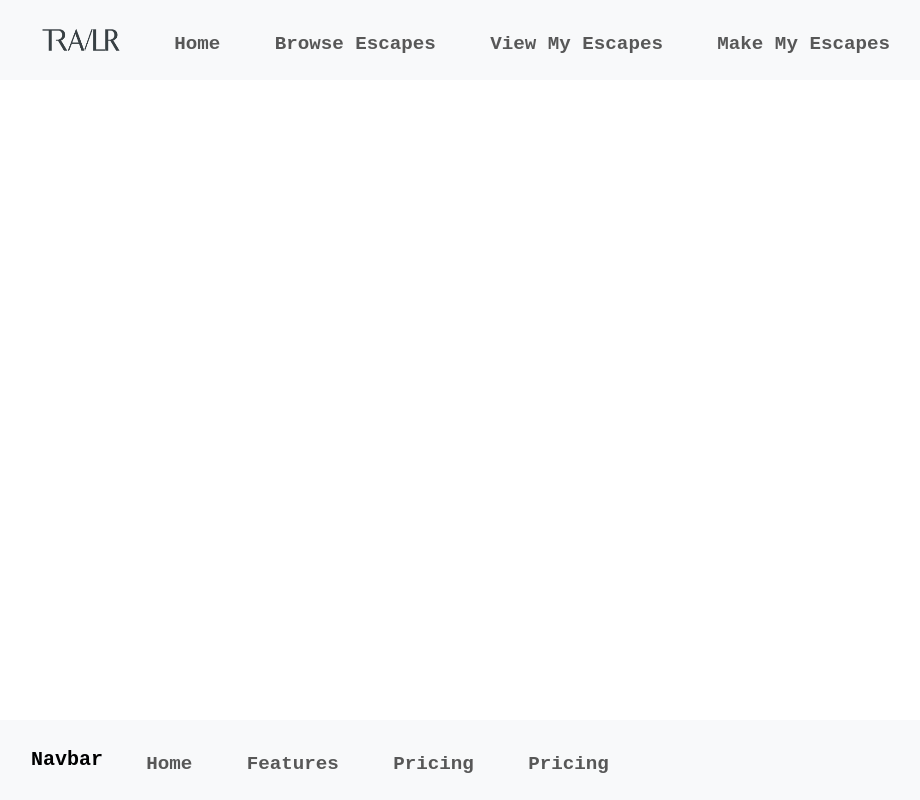
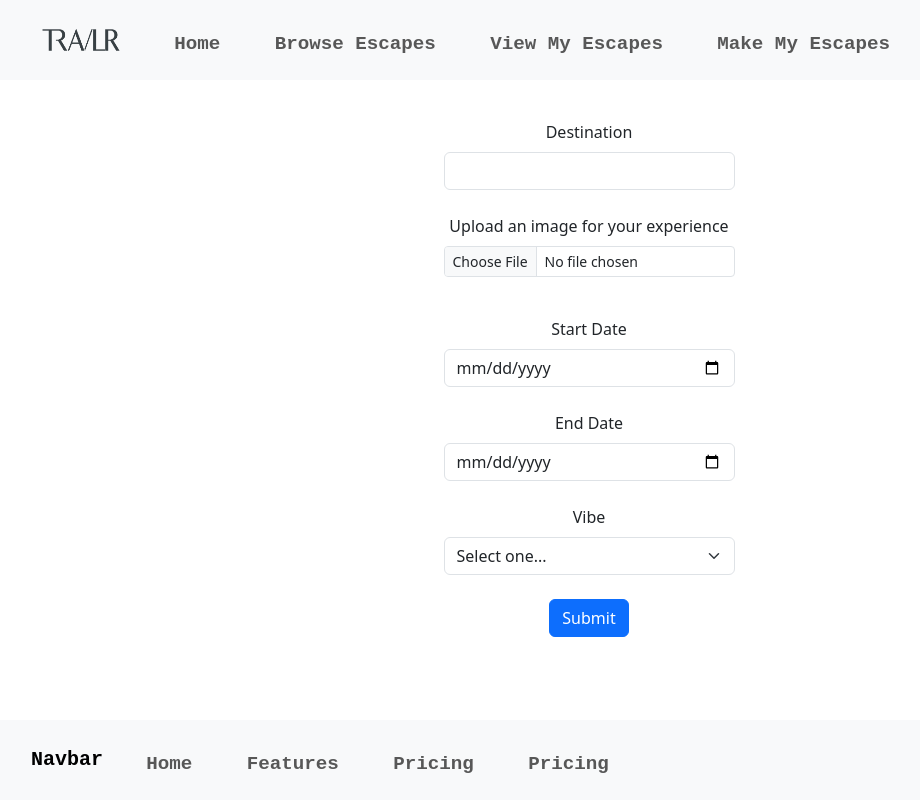
Before and after one commit to vmlayton87/milestone-project-2, a React (Vite) app: page /my_new_escapes in a window 1280 px wide. Shown: the whole page, without its empty margins (51-971 px from the left). Built offline with nearby package versions, Linux system fonts and the light colour scheme.

Commit message:
Contend modified

```diff
--- a/src/client/App.jsx
+++ b/src/client/App.jsx
@@ -22,7 +22,7 @@ function App() {
             <Route path="/inspiration/category_all" element={<Inspirations />} /> */}
             <Route path="/escapes" element={<Inspirations />} />
             <Route path="/my_escapes" element={<ViewMyEscapes />} />
-            <Route path="/make_my_escapes" element={<MakeMyEscapes />} />
+            <Route path="/my_new_escapes" element={<MakeMyEscapes />} />
             {/* <Route path="/view_my_escapes" element={<ViewMyEscapes />} /> */}
           </Routes>
         <Footer />
--- a/src/client/components/MakeMyEscapes.jsx
+++ b/src/client/components/MakeMyEscapes.jsx
@@ -35,7 +35,7 @@ function newEscape() {
   };
 
   return (
-    <div class="Create">
+    <div className="Create">
       <Form onSubmit={handleSubmit}>
         <Form.Group controlId="destinationName">
         <Form.Label>Destination</Form.Label>
```
